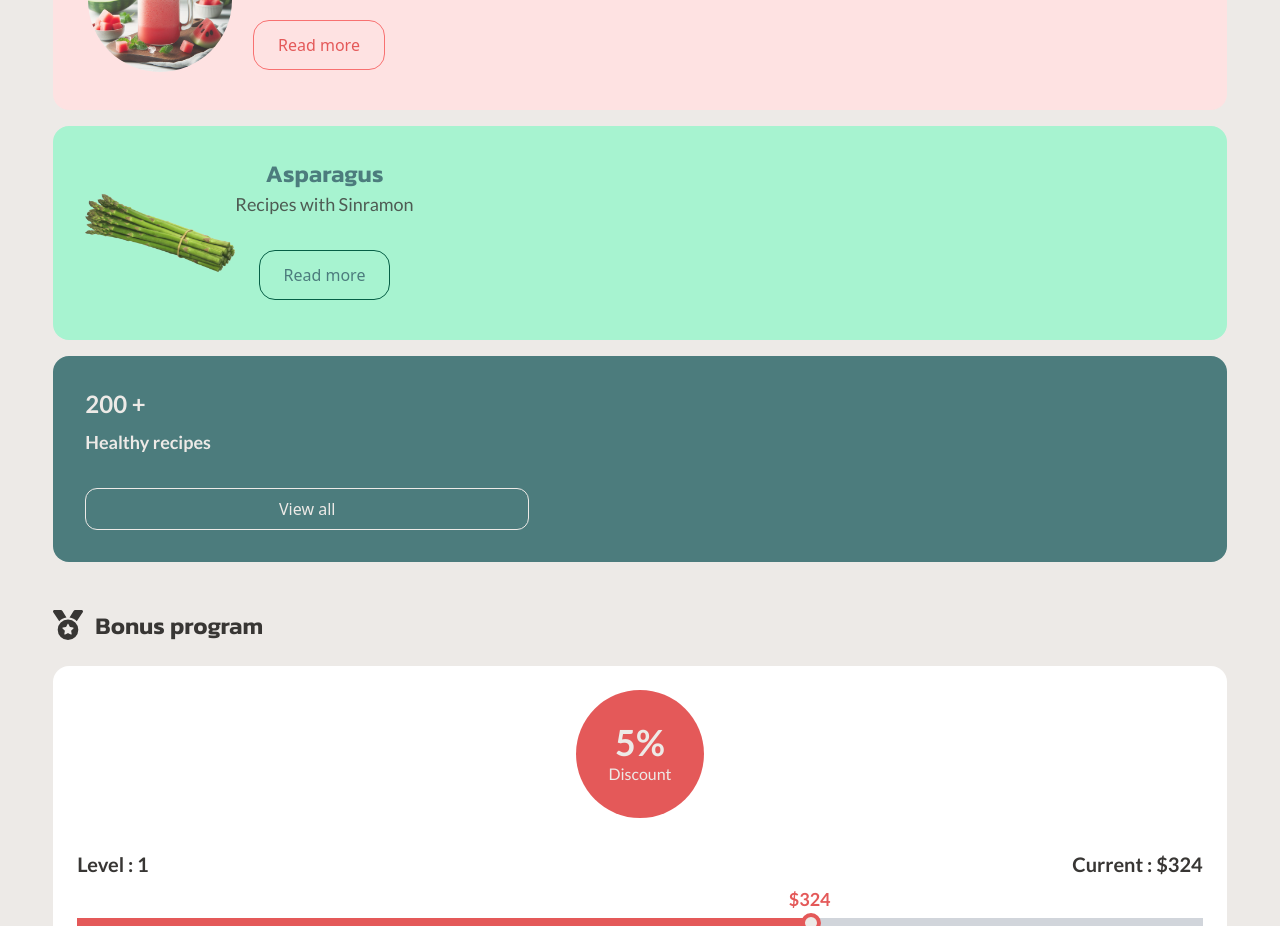
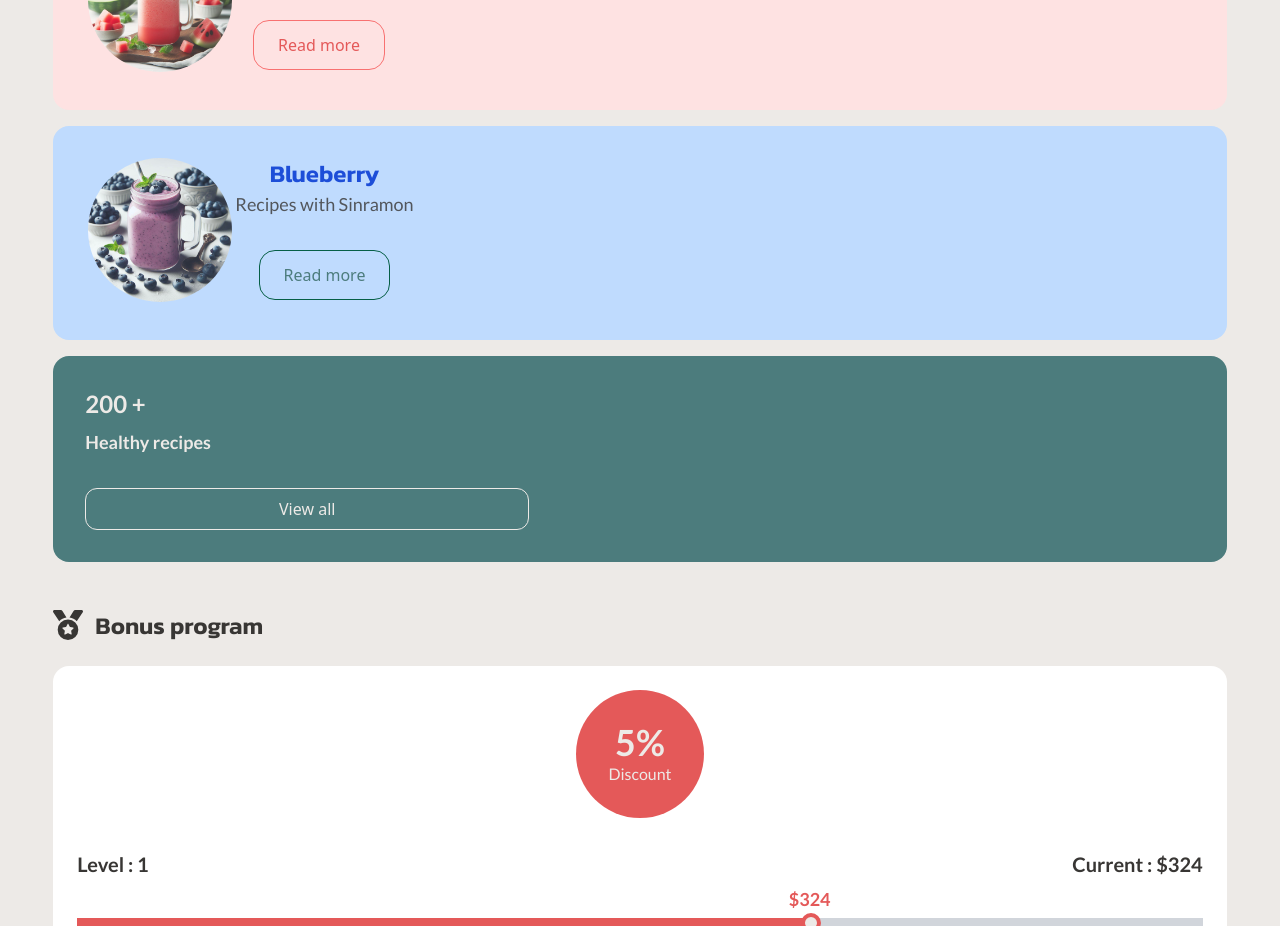
Before and after one commit to Ymmraf/ecommerce-dashboard-mockup, a Next.js app: page / in a window 1280 px wide. Shown: the part 1800-2726 px from the top of the page. Built offline with nearby package versions, Linux system fonts and the light colour scheme.

Commit message:
change asparagus

```diff
--- a/app/ui/Recipe.tsx
+++ b/app/ui/Recipe.tsx
@@ -41,11 +41,11 @@ export default function Recipe() {
               </div>
             </div>
           </div>
-          <div className="p-8 bg-emerald-200 rounded-2xl flex">
-            <div className="flex justify-center">
+          <div className="p-8 bg-blue-200 rounded-2xl flex">
+            <div className="flex justify-center w-[150px] h-[150px]">
               <Image
-                className="opacity-85"
-                src="/fruits/asparagus.png"
+                className="opacity-85 rounded-full size-36"
+                src="/fruits/blueberry-recipe.jpg"
                 alt="asparagus"
                 width={150}
                 height={150}
@@ -53,8 +53,8 @@ export default function Recipe() {
             </div>
             <div>
               <div>
-                <h3 className="text-leaf text-2xl font-semibold text-center">
-                  Asparagus
+                <h3 className="text-blue-700 text-2xl font-semibold text-center">
+                  Blueberry
                 </h3>
                 <p className="text-coal text-lg opacity-80 text-center">
                   Recipes with Sinramon
```
